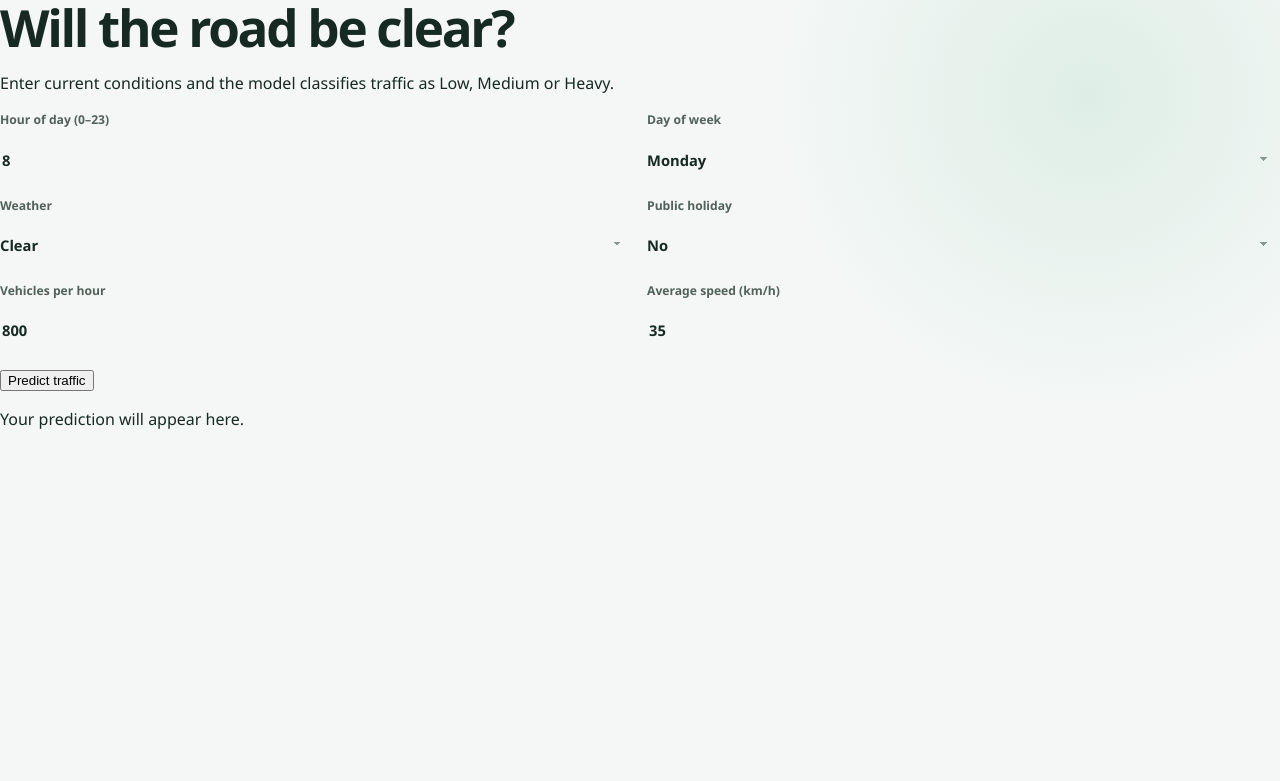
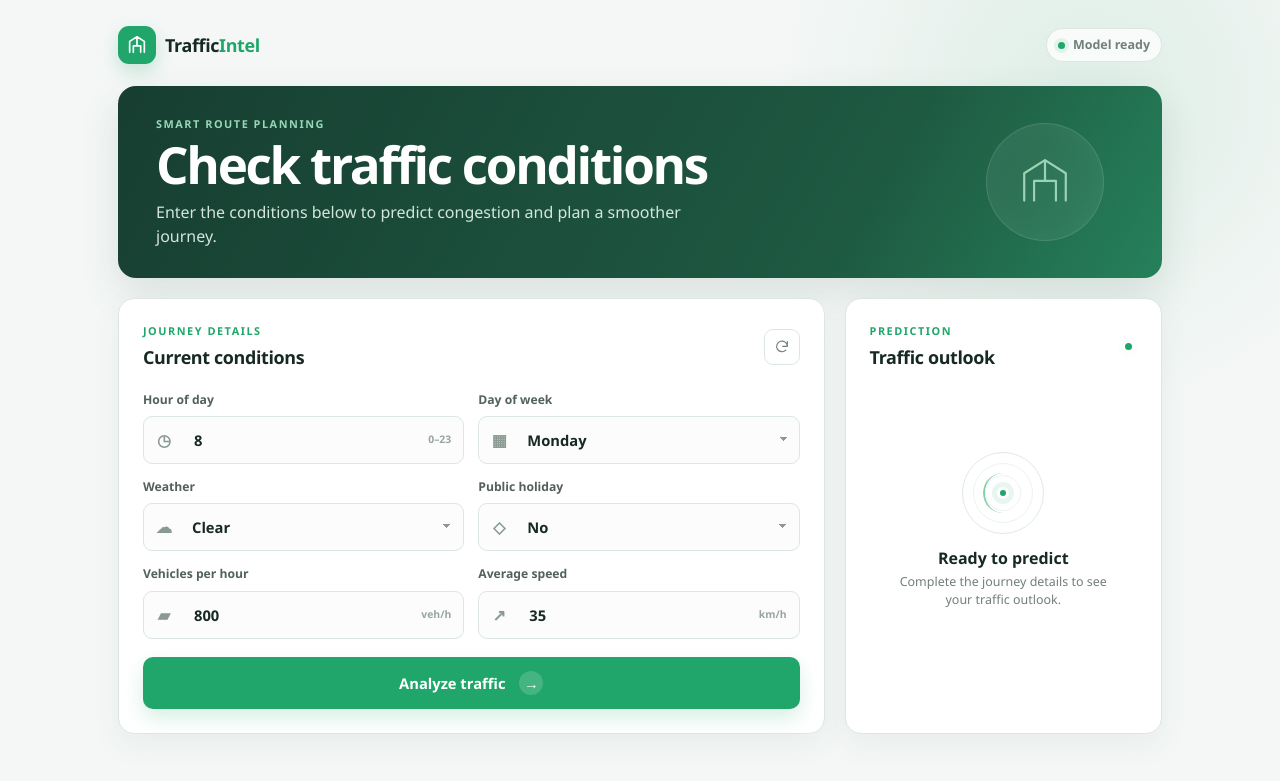
Before and after one commit to nehasanik-bit/Traffic-prediction, a Flask app: page / in a window 1280 px wide. Shown: the top 781 px of the page. Run offline with Flask 3, Linux system fonts and the light colour scheme; parts of the project's set-up code (start-up, migrations or seed data) failed here and were passed over.

Commit message:
Update TrafficIntel interface

```diff
--- a/templates/index.html
+++ b/templates/index.html
@@ -7,59 +7,100 @@
   <link rel="stylesheet" href="{{ url_for('static', filename='style.css') }}">
 </head>
 <body>
-  <main>
-    <header>
-      <h1>Will the road be clear?</h1>
-      <p>Enter current conditions and the model classifies traffic as Low, Medium or Heavy.</p>
+  <main class="shell">
+    <header class="topbar">
+      <a class="brand" href="/" aria-label="Traffic Intelligence home">
+        <span class="brand-mark" aria-hidden="true">
+          <svg viewBox="0 0 24 24"><path d="M4 20V8l8-5 8 5v12M8 20v-7h8v7M12 3v10"/></svg>
+        </span>
+        <span>Traffic<span>Intel</span></span>
+      </a>
+      <span class="status"><i></i> Model ready</span>
     </header>
 
-    <div class="layout">
+    <section class="hero">
+      <div>
+        <p class="eyebrow">Smart route planning</p>
+        <h1>Check traffic conditions</h1>
+        <p class="intro">Enter the conditions below to predict congestion and plan a smoother journey.</p>
+      </div>
+      <div class="hero-icon" aria-hidden="true">
+        <svg viewBox="0 0 64 64"><path d="M13 49V24l19-12 19 12v25M22 49V31h20v18M32 12v19"/></svg>
+      </div>
+    </section>
+
+    <div class="workspace">
+      <section class="card form-card">
+        <div class="card-heading">
+          <div>
+            <p class="section-kicker">Journey details</p>
+            <h2>Current conditions</h2>
+          </div>
+          <button class="icon-button" type="button" id="reset" title="Reset form" aria-label="Reset form">
+            <svg viewBox="0 0 24 24"><path d="M20 11a8 8 0 1 0-2.3 5.7M20 4v7h-7"/></svg>
+          </button>
+        </div>
+
         <form id="form" novalidate>
           <div class="row">
-          <label>Hour of day (0–23)
-            <input type="number" name="hour" min="0" max="23" value="8" required>
+            <label>Hour of day
+              <div class="field"><span class="field-icon">◷</span><input type="number" name="hour" min="0" max="23" value="8" required><em>0–23</em></div>
             </label>
             <label>Day of week
-            <select name="day_of_week">
-              {% for d in days %}<option value="{{ loop.index0 }}">{{ d }}</option>{% endfor %}
-            </select>
+              <div class="field"><span class="field-icon">▦</span><select name="day_of_week">{% for d in days %}<option value="{{ loop.index0 }}">{{ d }}</option>{% endfor %}</select></div>
             </label>
           </div>
           <div class="row">
             <label>Weather
-            <select name="weather">
-              {% for w in weather %}<option>{{ w }}</option>{% endfor %}
-            </select>
+              <div class="field"><span class="field-icon">☁</span><select name="weather">{% for w in weather %}<option>{{ w }}</option>{% endfor %}</select></div>
             </label>
             <label>Public holiday
-            <select name="is_holiday"><option value="0">No</option><option value="1">Yes</option></select>
+              <div class="field"><span class="field-icon">◇</span><select name="is_holiday"><option value="0">No</option><option value="1">Yes</option></select></div>
             </label>
           </div>
           <div class="row">
             <label>Vehicles per hour
-            <input type="number" name="vehicle_count" min="0" max="5000" value="800" required>
+              <div class="field"><span class="field-icon">▰</span><input type="number" name="vehicle_count" min="0" max="5000" value="800" required><em>veh/h</em></div>
             </label>
-          <label>Average speed (km/h)
-            <input type="number" name="avg_speed" min="0" max="150" step="0.1" value="35" required>
+            <label>Average speed
+              <div class="field"><span class="field-icon">↗</span><input type="number" name="avg_speed" min="0" max="150" step="0.1" value="35" required><em>km/h</em></div>
             </label>
           </div>
-        <button type="submit">Predict traffic</button>
+          <button class="predict-button" type="submit"><span>Analyze traffic</span><b>→</b></button>
         </form>
+      </section>
 
+      <aside class="card result-card">
+        <div class="card-heading">
+          <div><p class="section-kicker">Prediction</p><h2>Traffic outlook</h2></div>
+          <span class="live-dot" title="Live prediction"></span>
+        </div>
         <section id="result" aria-live="polite">
-        <p class="empty">Your prediction will appear here.</p>
+          <div class="empty-state">
+            <div class="radar" aria-hidden="true"><span></span><i></i></div>
+            <h3>Ready to predict</h3>
+            <p>Complete the journey details to see your traffic outlook.</p>
+          </div>
         </section>
+      </aside>
     </div>
   </main>
 
   <script>
     const form = document.getElementById("form");
     const result = document.getElementById("result");
+    document.getElementById("reset").addEventListener("click", () => {
+      form.reset();
+      result.innerHTML = '<div class="empty-state"><div class="radar" aria-hidden="true"><span></span><i></i></div><h3>Ready to predict</h3><p>Complete the journey details to see your traffic outlook.</p></div>';
+    });
 
     form.addEventListener("submit", async (e) => {
       e.preventDefault();
       const payload = Object.fromEntries(new FormData(form));
-      result.innerHTML = '<p class="empty">Predicting…</p>';
+      const button = form.querySelector(".predict-button");
+      button.classList.add("loading");
+      button.querySelector("span").textContent = "Analyzing...";
+      result.innerHTML = '<div class="loading-state"><div class="loader"></div><h3>Analyzing conditions</h3><p>Running the traffic model…</p></div>';
       try {
         const res = await fetch("/predict", {
           method: "POST",
@@ -67,13 +108,16 @@
           body: JSON.stringify(payload),
         });
         const data = await res.json();
-        if (!res.ok) { result.innerHTML = `<p class="error">${data.error}</p>`; return; }
+        if (!res.ok) { result.innerHTML = `<div class="error-state"><span>!</span><h3>Check your details</h3><p>${data.error}</p></div>`; return; }
         const bars = ["Low", "Medium", "Heavy"].map(k =>
           `<div class="bar"><span>${k}</span><div class="track"><div class="fill ${k.toLowerCase()}" style="width:${data.probabilities[k]}%"></div></div><b>${data.probabilities[k]}%</b></div>`
         ).join("");
-        result.innerHTML = `<div class="verdict ${data.prediction.toLowerCase()}">${data.prediction} traffic</div>${bars}`;
+        result.innerHTML = `<div class="verdict ${data.prediction.toLowerCase()}"><span>${data.prediction}</span><small>traffic forecast</small></div><div class="probabilities">${bars}</div>`;
       } catch (err) {
-        result.innerHTML = '<p class="error">Could not reach the server. Is Flask still running?</p>';
+        result.innerHTML = '<div class="error-state"><span>!</span><h3>Connection error</h3><p>Could not reach the server. Is Flask still running?</p></div>';
+      } finally {
+        button.classList.remove("loading");
+        button.querySelector("span").textContent = "Analyze traffic";
       }
     });
   </script>
```
Lines whose indentation alone changed are shown as unchanged.
